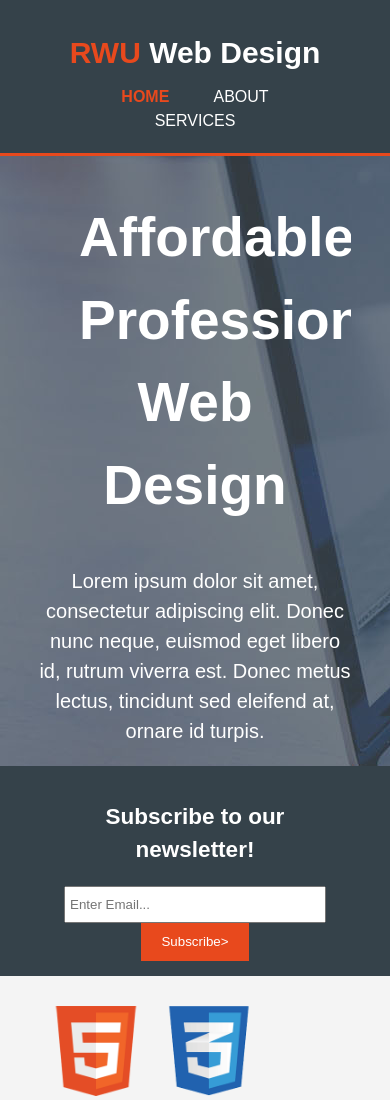
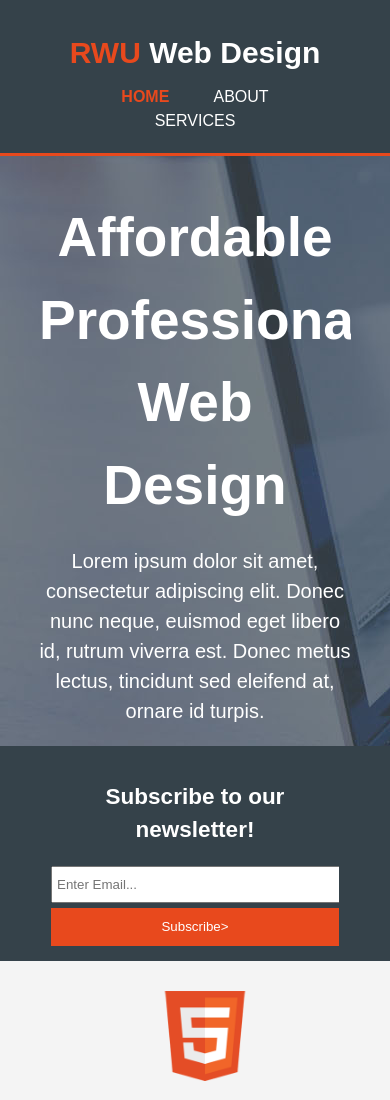
Before and after one commit to m-csta/A3-COMSC230-PC-BUILDING, a plain HTML site: page index.html in a window 390 px wide. Shown: the top 1100 px of the page. Drawn offline with Linux system fonts and the light colour scheme.

Commit message:
update media queries

```diff
--- a/css/style.css
+++ b/css/style.css
@@ -184,7 +184,10 @@ footer{
     header nav,
     header nav li,
     #newsletter h1,
-    #newsletter form{
+    #newsletter form,
+    #boxes .box,
+    article#main-col,
+    aside#sidebar{
         float:none;
         text-align:center;
         width:100%;
@@ -193,7 +196,16 @@ footer{
         padding-bottom:20px;
     }
     #showcase h1{
-        margin:40px;
+        margin-top:40px;
+    }
+    #newsletter button{
+        display:block;
+        width:100%;
+
+    }
+    #newsletter form input[type="email"]{
+        width:100%;
+        margin-bottom:5px;
     }
 
 }
```
